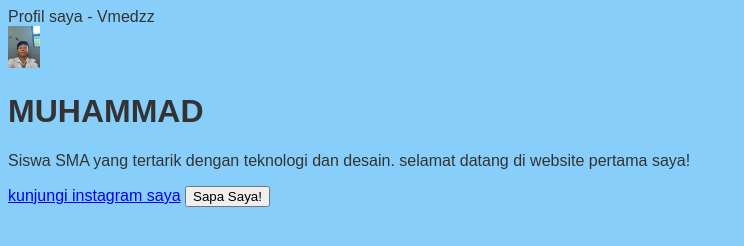
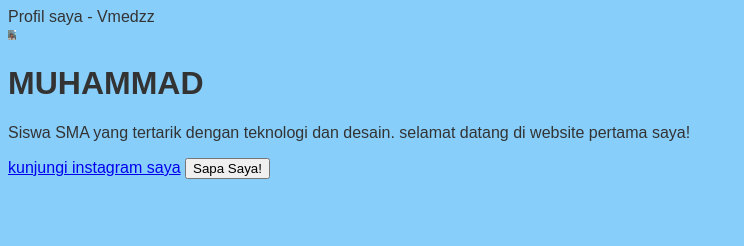
Before and after one commit to Vmedzz/Pengembangan, a plain HTML site: page index.html in a window 1280 px wide. Shown: the whole page, without its empty margins (0-744 px from the left). Drawn offline with Linux system fonts and the light colour scheme.

Commit message:
Update index.html

```diff
--- a/index.html
+++ b/index.html
@@ -6,7 +6,7 @@
 </head>
 <body>
   <div class="kartu profil">
-  <img src="foto-profil.jpg" alt="Foto profil saya" height="42" widht="42">
+  <img src="foto-profil.jpg" alt="Foto profil saya" height="10" widht="10">
   <h1> MUHAMMAD </h1>
   <p>Siswa SMA yang tertarik dengan teknologi dan desain. selamat datang di website pertama saya!</p>
   <a href="https://www.instagram.com/yng.meddzz?igsh=NThrMHNnaXZtMGQ0">kunjungi instagram saya</a>
```
